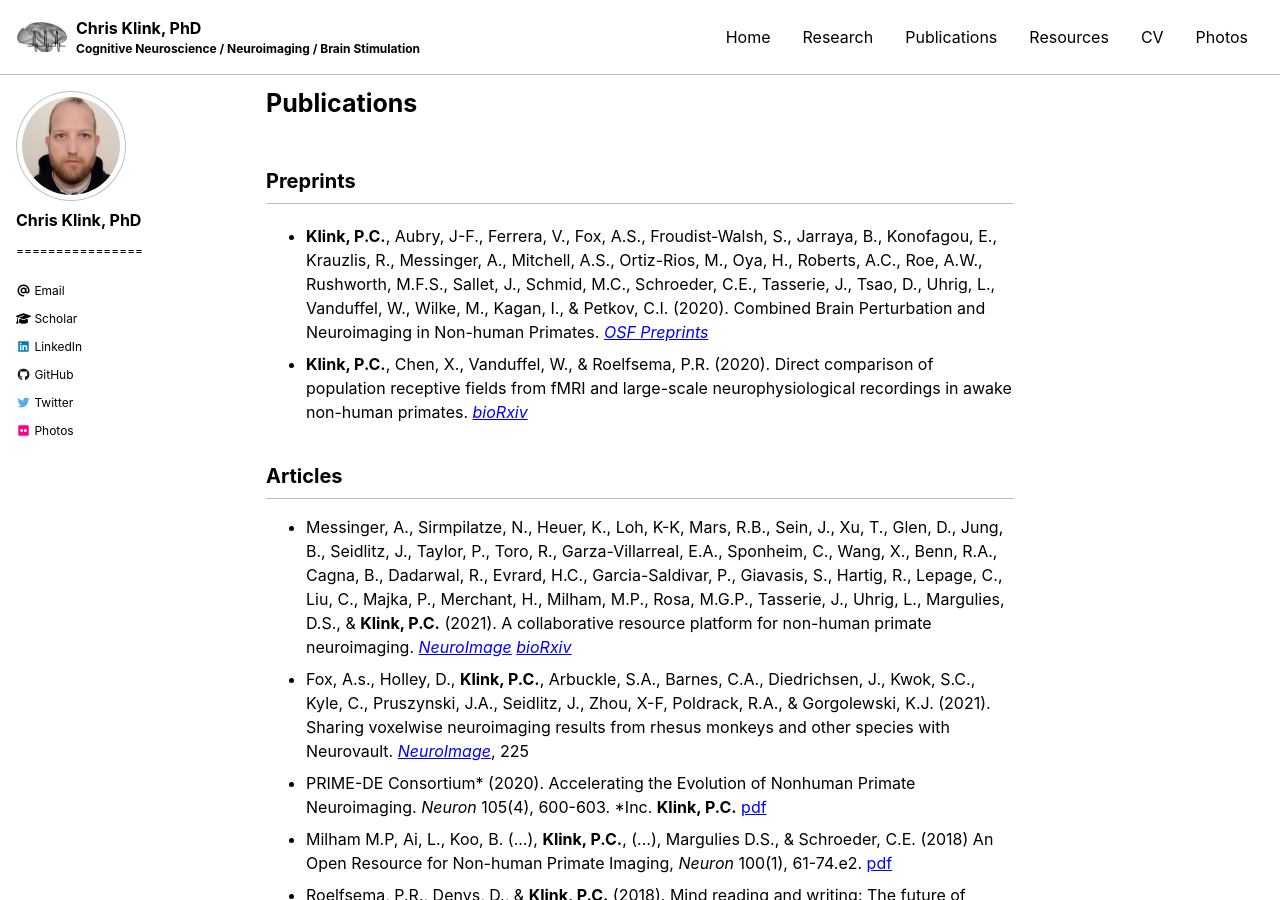
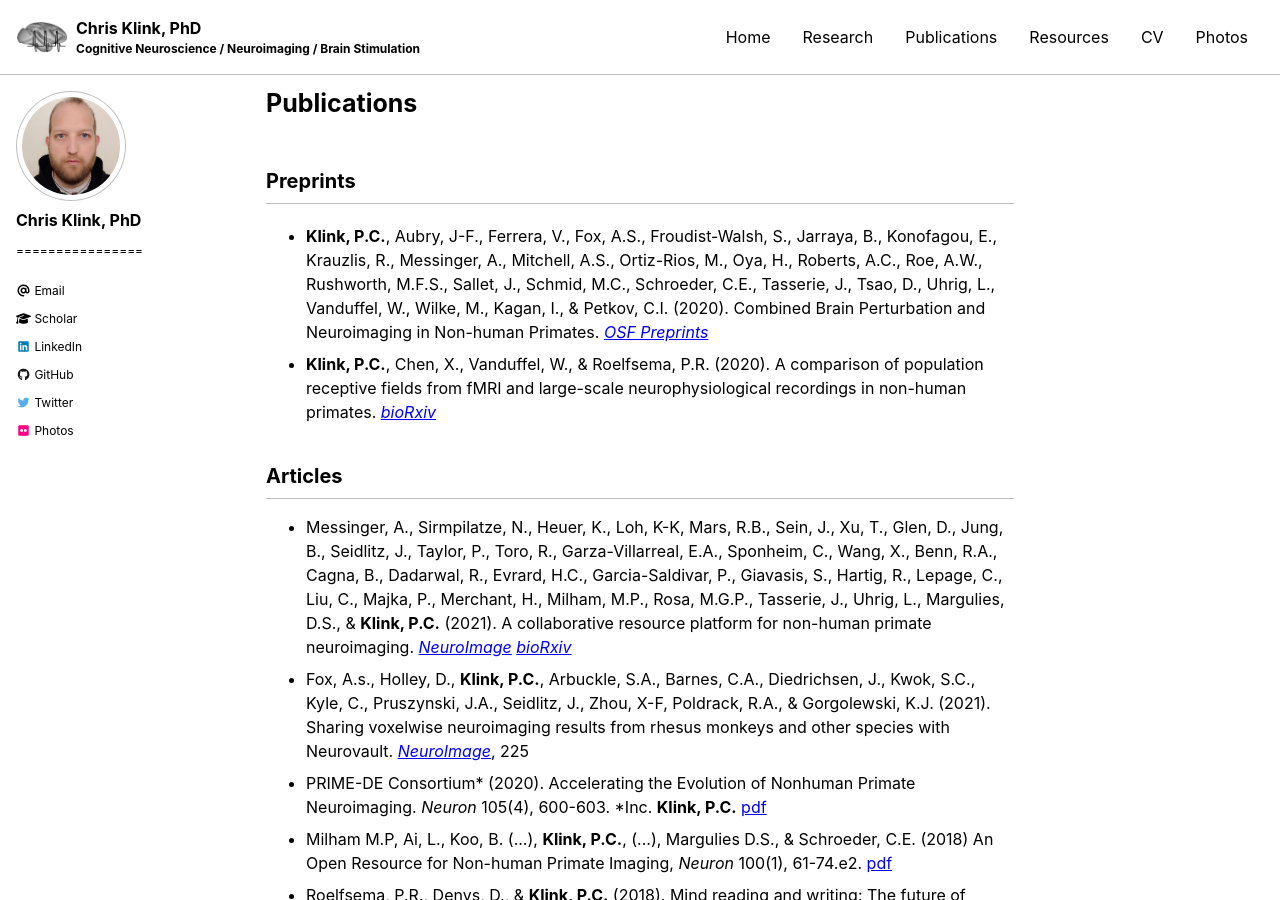
Before and after one commit to pcklink/pcklink.github.io, a Jekyll site: the page built from publications.md, in a window 1280 px wide and 900 px high. Built offline with Jekyll 4.4.1, drawn with Linux system fonts in a browser that asks for light colours; cached includes are drawn as plain includes; nearby versions of some CDN libraries.

Commit message:
Update publications.md

```diff
--- a/publications.md
+++ b/publications.md
@@ -9,7 +9,7 @@
 <p><ul>
     <li><b>Klink, P.C.</b>, Aubry, J-F., Ferrera, V., Fox, A.S., Froudist-Walsh, S., Jarraya, B., Konofagou, E., Krauzlis, R., Messinger, A., Mitchell, A.S., Ortiz-Rios, M., Oya, H., Roberts, A.C., Roe, A.W., Rushworth, M.F.S., Sallet, J., Schmid, M.C., Schroeder, C.E., Tasserie, J., Tsao, D., Uhrig, L., Vanduffel, W., Wilke, M., Kagan, I., & Petkov, C.I. (2020). Combined Brain Perturbation and Neuroimaging in Non-human Primates. <a href="https://osf.io/z4x89/"><i>OSF Preprints</i></a>
     </li>
-  <li><b>Klink, P.C.</b>, Chen, X., Vanduffel, W., & Roelfsema, P.R. (2020). Direct comparison of population receptive fields from fMRI and large-scale neurophysiological recordings in awake non-human primates. <a href="https://doi.org/10.1101/2020.09.05.284133"><i>bioRxiv</i></a>
+  <li><b>Klink, P.C.</b>, Chen, X., Vanduffel, W., & Roelfsema, P.R. (2020). A comparison of population receptive fields from fMRI and large-scale neurophysiological recordings in non-human primates. <a href="https://doi.org/10.1101/2020.09.05.284133"><i>bioRxiv</i></a>
     </li>
 </ul></p>
 
```
